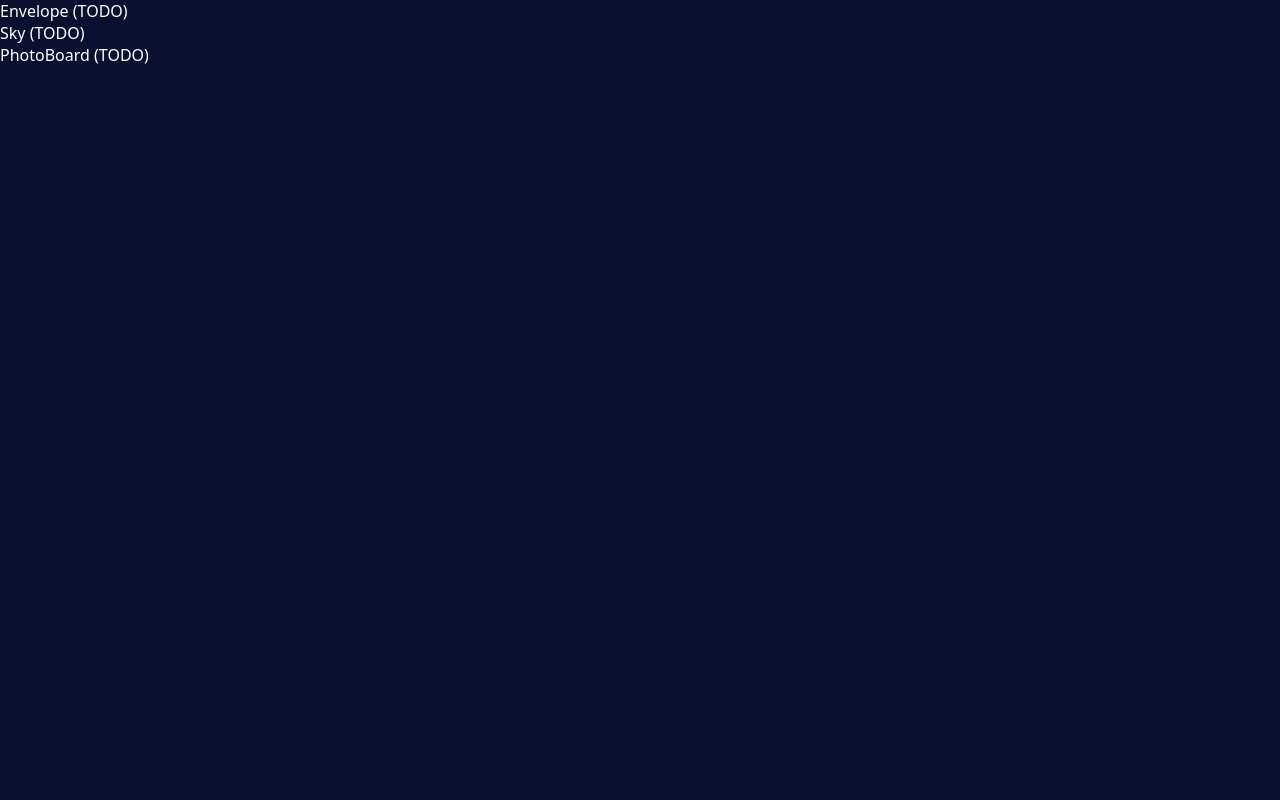
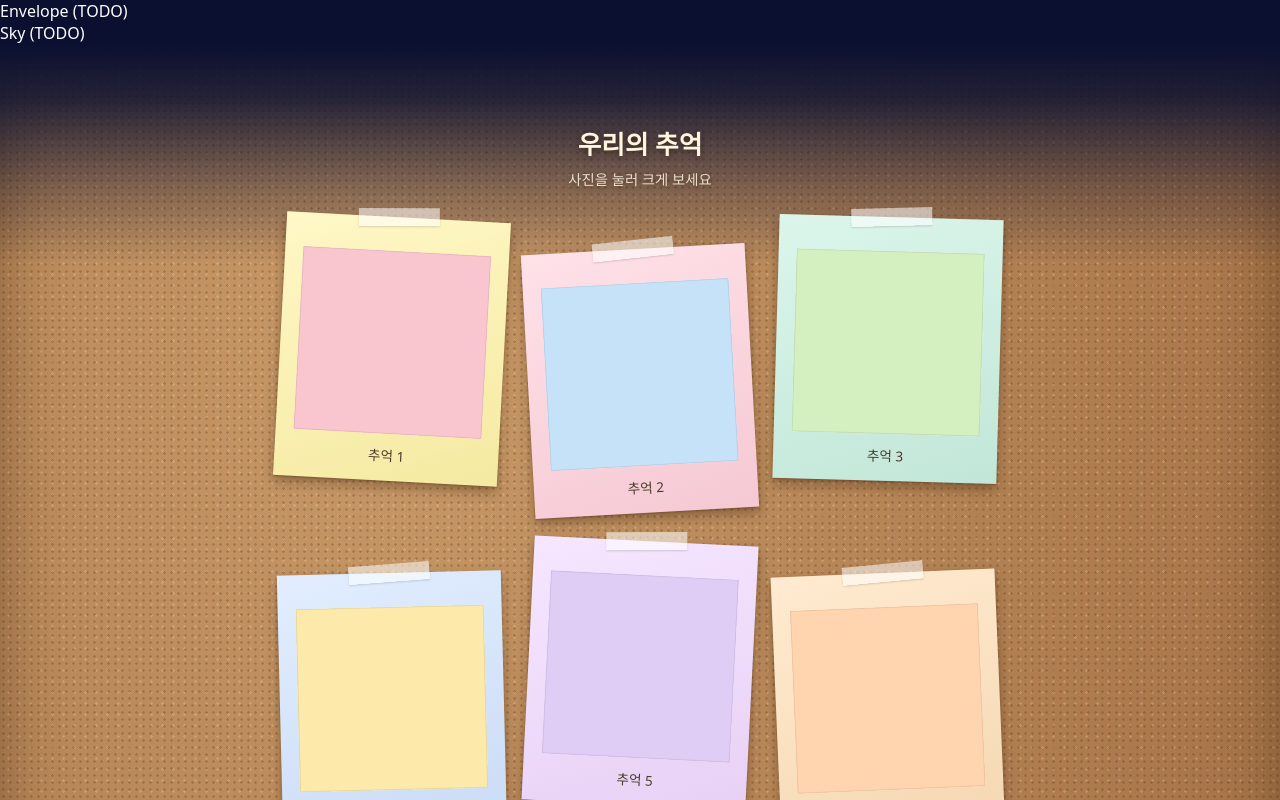
Before and after one commit to Deopoler/birthday-website, a React (Vite) app: page / in a window 1280 px wide. Shown: the top 800 px of the page. Built offline with nearby package versions, Linux system fonts and the light colour scheme.

Commit message:
Implement PhotoBoard with post-it grid and FLIP zoom
Co-Authored-By: Claude Sonnet 5.5 <noreply@anthropic.com>

```diff
--- a/src/components/PhotoBoard.css
+++ b/src/components/PhotoBoard.css
@@ -1 +1,124 @@
-/* PhotoBoard styles */
+.PhotoBoard {
+  position: relative;
+  padding: 120px 16px 72px;
+  min-height: 100vh;
+  overflow: hidden;
+  background-color: #b98a5a;
+  background-image:
+    radial-gradient(rgba(90, 55, 25, 0.28) 1px, transparent 1.5px),
+    radial-gradient(rgba(255, 230, 190, 0.22) 1px, transparent 1.5px),
+    radial-gradient(ellipse at 30% 20%, #c99a68, #a8764a 70%);
+  background-size: 7px 7px, 11px 11px, 100% 100%;
+  background-position: 0 0, 3px 5px, 0 0;
+  box-shadow: inset 0 0 60px rgba(60, 30, 10, 0.4);
+}
+
+/* 밤하늘(#0b1030)에서 코르크로 이어지는 그라데이션 */
+.pb-fade {
+  position: absolute;
+  inset: 0 0 auto 0;
+  height: 220px;
+  background: linear-gradient(#0b1030 0%, rgba(11, 16, 48, 0.85) 25%, rgba(11, 16, 48, 0.35) 65%, rgba(11, 16, 48, 0) 100%);
+  pointer-events: none;
+  z-index: 1;
+}
+
+.pb-title,
+.pb-sub {
+  position: relative;
+  z-index: 2;
+  text-align: center;
+  margin: 0;
+  color: #fff6e0;
+  text-shadow: 0 2px 6px rgba(40, 20, 5, 0.6);
+}
+.pb-title { font-size: 1.6rem; margin-top: -40px; }
+.pb-sub { font-size: 0.9rem; opacity: 0.85; margin-top: 6px; margin-bottom: 28px; }
+
+.pb-grid {
+  position: relative;
+  z-index: 2;
+  max-width: 720px;
+  margin: 0 auto;
+  display: grid;
+  grid-template-columns: repeat(2, 1fr);
+  gap: 22px 16px;
+}
+/* 지그재그 */
+.pb-cell:nth-child(even) { margin-top: 36px; }
+.pb-cell:nth-child(odd) { margin-bottom: -36px; }
+
+.pb-note {
+  display: block;
+  position: relative;
+  width: 100%;
+  aspect-ratio: 1 / 1.18;
+  box-sizing: border-box;
+  padding: 8% 8% 0;
+  border: 0;
+  background: var(--note);
+  background-image: linear-gradient(160deg, rgba(255, 255, 255, 0.35), rgba(0, 0, 0, 0.04));
+  box-shadow: 0 6px 12px rgba(50, 25, 5, 0.35), 0 1px 2px rgba(50, 25, 5, 0.3);
+  transform: rotate(var(--tilt));
+  transition: transform 0.2s;
+  cursor: pointer;
+  font: inherit;
+  color: #4a3a2a;
+  -webkit-tap-highlight-color: transparent;
+  touch-action: manipulation;
+}
+.pb-note:hover { transform: rotate(var(--tilt)) scale(1.03); }
+.pb-tape {
+  position: absolute;
+  top: -9px;
+  left: 50%;
+  width: 36%;
+  height: 18px;
+  transform: translateX(-50%) rotate(-3deg);
+  background: rgba(255, 255, 255, 0.55);
+  box-shadow: 0 1px 2px rgba(0, 0, 0, 0.15);
+}
+.pb-photo {
+  display: block;
+  width: 100%;
+  height: 74%;
+  background-size: cover;
+  background-position: center;
+  box-shadow: inset 0 0 0 1px rgba(0, 0, 0, 0.08);
+}
+.pb-caption {
+  display: block;
+  margin-top: 6%;
+  font-size: 0.85rem;
+  text-align: center;
+}
+
+.pb-overlay { position: fixed; inset: 0; z-index: 100; }
+.pb-backdrop {
+  position: absolute;
+  inset: 0;
+  background: rgba(8, 6, 14, 0.62);
+  -webkit-backdrop-filter: blur(8px);
+  backdrop-filter: blur(8px);
+}
+.pb-zoom {
+  position: fixed;
+  transform-origin: 0 0;
+  will-change: transform;
+}
+.pb-zoom .pb-note {
+  height: 100%;
+  aspect-ratio: auto;
+  box-shadow: 0 18px 40px rgba(0, 0, 0, 0.55);
+}
+.pb-zoom .pb-note:hover { transform: none; }
+.pb-zoom .pb-caption { font-size: 1.15rem; }
+
+@media (min-width: 700px) {
+  .pb-grid { grid-template-columns: repeat(3, 1fr); gap: 28px 24px; }
+  .pb-cell:nth-child(n) { margin: 0; }
+  .pb-cell:nth-child(even) { margin-top: 32px; }
+}
+@media (prefers-reduced-motion: reduce) {
+  .pb-note { transition: none; }
+}
--- a/src/components/PhotoBoard.jsx
+++ b/src/components/PhotoBoard.jsx
@@ -1,5 +1,125 @@
+import { useCallback, useEffect, useLayoutEffect, useRef, useState } from 'react'
+import { photos } from '../data/photos'
 import './PhotoBoard.css'
 
+const NOTE_COLORS = ['#fff3a8', '#ffd1dc', '#c9f0e1', '#d2e4ff', '#f1d9ff', '#ffe0b8']
+const ASPECT = 1.18 // 포스트잇 높이/너비 (원본·확대본 동일해야 FLIP 비율이 맞는다)
+const DURATION = 420
+const EASE = 'cubic-bezier(0.22, 0.8, 0.25, 1)'
+
+function tilt(i) {
+  const v = [-3.2, 2.4, -1.4, 3.1, -2.4, 1.6, -3.6, 2.9]
+  return v[(i * 5 + 3) % v.length]
+}
+
+function Note({ photo, index, className = '', style, onClick, noteRef }) {
+  return (
+    <button
+      type="button"
+      ref={noteRef}
+      className={`pb-note ${className}`}
+      style={{ '--note': NOTE_COLORS[index % NOTE_COLORS.length], '--tilt': `${tilt(index)}deg`, ...style }}
+      onClick={onClick}
+      aria-label={`${photo.caption} 크게 보기`}
+    >
+      <span className="pb-tape" aria-hidden="true" />
+      <span
+        className="pb-photo"
+        style={photo.src ? { backgroundImage: `url(${photo.src})` } : { background: photo.color }}
+      />
+      <span className="pb-caption">{photo.caption}</span>
+    </button>
+  )
+}
+
+function finalBox() {
+  const w = Math.min(window.innerWidth * 0.82, 380, (window.innerHeight * 0.8) / ASPECT)
+  const h = w * ASPECT
+  return { left: (window.innerWidth - w) / 2, top: (window.innerHeight - h) / 2, width: w, height: h }
+}
+
+function flip(from, to) {
+  const t = `translate(${from.left - to.left}px, ${from.top - to.top}px) scale(${from.width / to.width})`
+  return [{ transform: t }, { transform: 'translate(0,0) scale(1)' }]
+}
+
 export default function PhotoBoard() {
-  return <section className="PhotoBoard">PhotoBoard (TODO)</section>
+  const [active, setActive] = useState(null) // { index, from: DOMRect, to }
+  const [closing, setClosing] = useState(false)
+  const refs = useRef({})
+  const cardRef = useRef(null)
+  const backdropRef = useRef(null)
+
+  const open = (i) => {
+    if (active) return
+    setActive({ index: i, from: refs.current[i].getBoundingClientRect(), to: finalBox() })
+  }
+
+  // 열기: 원래 위치 → 중앙 (FLIP)
+  useLayoutEffect(() => {
+    if (!active) return
+    cardRef.current.animate(flip(active.from, active.to), { duration: DURATION, easing: EASE })
+    backdropRef.current.animate([{ opacity: 0 }, { opacity: 1 }], { duration: DURATION, easing: 'ease' })
+  }, [active])
+
+  const close = useCallback(() => {
+    if (!active || closing) return
+    setClosing(true)
+    const el = refs.current[active.index]
+    const from = el ? el.getBoundingClientRect() : active.from
+    const opts = { duration: DURATION, easing: EASE, fill: 'forwards' }
+    cardRef.current.animate(flip(from, active.to).reverse(), opts)
+    const b = backdropRef.current.animate([{ opacity: 1 }, { opacity: 0 }], opts)
+    b.onfinish = () => {
+      setActive(null)
+      setClosing(false)
+    }
+  }, [active, closing])
+
+  useEffect(() => {
+    if (!active) return
+    const onKey = (e) => e.key === 'Escape' && close()
+    window.addEventListener('keydown', onKey)
+    const prev = document.body.style.overflow
+    document.body.style.overflow = 'hidden'
+    return () => {
+      window.removeEventListener('keydown', onKey)
+      document.body.style.overflow = prev
+    }
+  }, [active, close])
+
+  return (
+    <section className="PhotoBoard">
+      <div className="pb-fade" aria-hidden="true" />
+      <h2 className="pb-title">우리의 추억</h2>
+      <p className="pb-sub">사진을 눌러 크게 보세요</p>
+      <div className="pb-grid">
+        {photos.map((p, i) => (
+          <div className="pb-cell" key={p.id}>
+            <Note
+              photo={p}
+              index={i}
+              noteRef={(el) => (refs.current[i] = el)}
+              style={active && active.index === i ? { visibility: 'hidden' } : undefined}
+              onClick={() => open(i)}
+            />
+          </div>
+        ))}
+      </div>
+
+      {active && (
+        <div className="pb-overlay" role="dialog" aria-modal="true">
+          <div className="pb-backdrop" ref={backdropRef} onClick={close} />
+          <div
+            className="pb-zoom"
+            ref={cardRef}
+            style={{ left: active.to.left, top: active.to.top, width: active.to.width, height: active.to.height }}
+            onClick={close}
+          >
+            <Note photo={photos[active.index]} index={active.index} className="pb-big" style={{ '--tilt': '0deg' }} />
+          </div>
+        </div>
+      )}
+    </section>
+  )
 }
```
